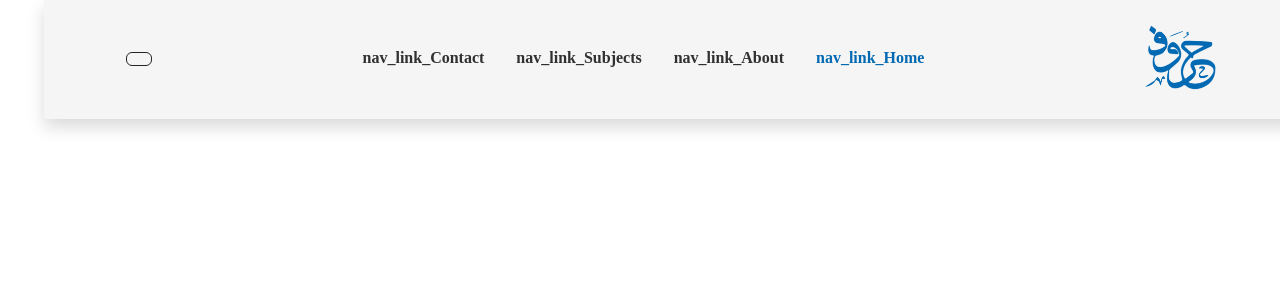
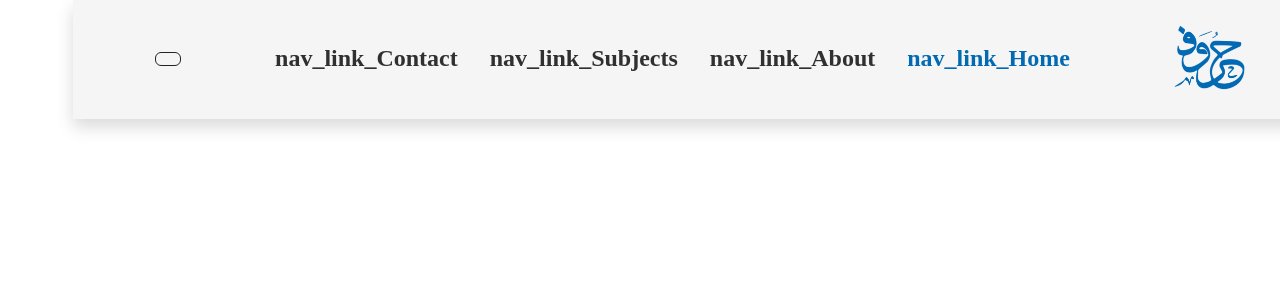
Before and after one commit to AhmedAlaaElsaadani/Horuf-Platform, a React (Vite) app: page / in a window 1280 px wide. Shown: the top 300 px of the page. Built offline with nearby package versions, Linux system fonts and the light colour scheme; no server answers.

Commit message:
% START %

```diff
--- a/src/Component/Home/Home.jsx
+++ b/src/Component/Home/Home.jsx
@@ -1,7 +1,18 @@
+import { section } from 'framer-motion/client'
 import React from 'react'
 
 export default function Home() {
   return (
-    <div>Home</div>
+    <section id="Home">
+        <div className="container">
+            <div className="row">
+                <div className="col-12">
+                <h1>Home</h1>
+                </div>
+            </div>
+
+        </div>
+
+    </section>
   )
 }
--- a/src/Component/Navbar/Navbar.jsx
+++ b/src/Component/Navbar/Navbar.jsx
@@ -18,7 +18,7 @@ const Navbar = () => {
     {
       link: t("nav_link_Home"),
       active: "Home",
-      to: "#Home",
+      to: "./#Home",
     },
     {
       link: t("nav_link_About"),
--- a/src/Component/Navbar/Navbar.module.css
+++ b/src/Component/Navbar/Navbar.module.css
@@ -11,7 +11,7 @@
   color: var(--nav-link-color);
   text-align: center;
   font-family: "Noto Kufi Arabic";
-  font-size: 16px;
+  font-size: 1.5rem;
   font-weight: 700;
   opacity: 1 !important;
 }
--- a/src/index.css
+++ b/src/index.css
@@ -44,7 +44,6 @@ body {
   color: var(--second-color);
   background-color: var(--bg-color) ;
   margin: 0;
-  min-height: 100vh;
   width: 100%;
 }
 a {
```
Also changed, not shown: src/Component/About/About.jsx (+6 -4 lines).
